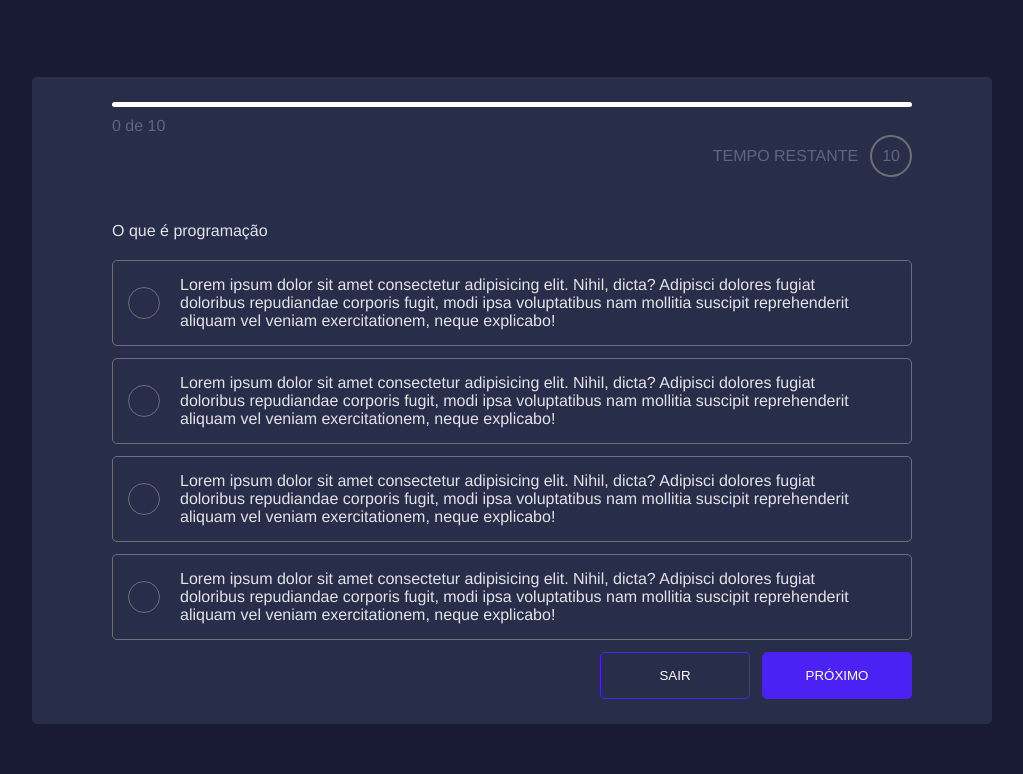
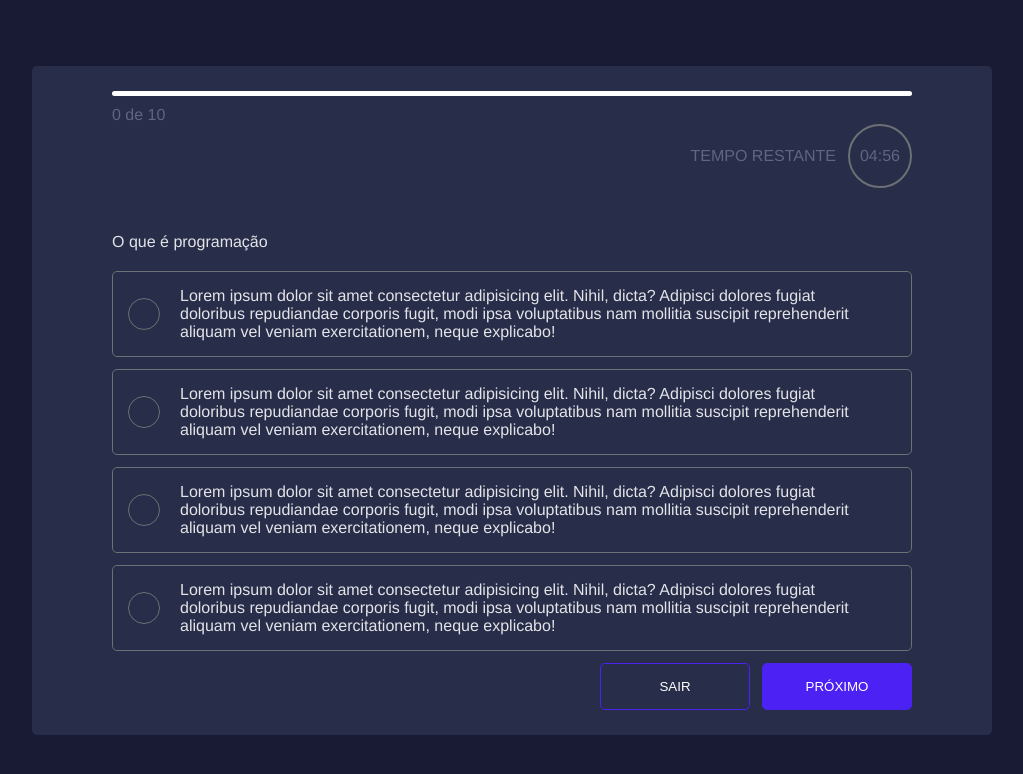
Before and after one commit to Edson2001/quizzgame, a Vue app: page / in a window 1280 px wide. Shown: the top 774 px of the page, without its empty margins (128-1151 px from the left). Built offline with nearby package versions, Linux system fonts and the light colour scheme.

Commit message:
cheganado...

```diff
--- a/src/assets/scss/root.scss
+++ b/src/assets/scss/root.scss
@@ -55,8 +55,12 @@ body{
             .counter-time{
                 margin-left: 12px;
                 border: 2px solid #6c7074;
-                padding: 10px;
+                height: 60px;
+                display: flex;
+                justify-content: center;
+                align-items: center;
                 border-radius: 50%;
+                width: 60px;
             }
             span{
                 text-transform: uppercase;
@@ -98,6 +102,12 @@ body{
                     max-width: 700px;
                 }
             }
+            .selected{
+                border: 1px solid #2193eb;
+                .check-option{
+                    background: #2193eb;
+                }
+            }
         }
         .game-buttons{
             display: flex;
--- a/src/components/game.vue
+++ b/src/components/game.vue
@@ -13,7 +13,7 @@
                     <span>Tempo restante</span>
                     <div class="counter-time">
                         <div class="range">
-                            10
+                            {{timeGame}}
                         </div>
                     </div>
                 </div>
@@ -36,7 +36,33 @@ import gameText from "./gamecomponent/questions.vue"
 import gameOptions from "./gamecomponent/gameOptions.vue"
 import buttonsGame from "./gamecomponent/buttonsGame.vue"
 
+import {ref} from "vue"
 import {useStore} from '../store'
 
+const timeGame = ref(0)
 const store = useStore()
+
+function startTimer(duration) {
+    var timer = duration, minutes, seconds;
+    setInterval(function () {
+        minutes = parseInt(timer / 60, 10);
+        seconds = parseInt(timer % 60, 10);
+
+        minutes = minutes < 10 ? "0" + minutes : minutes;
+        seconds = seconds < 10 ? "0" + seconds : seconds;
+
+        timeGame.value = minutes + ":" + seconds;
+
+        if (--timer < 0) {
+            timer = duration;
+        }
+    }, 1000);
+}
+
+
+    var fiveMinutes = 60 * 5
+
+    startTimer(fiveMinutes)
+
+
 </script>
--- a/src/components/gamecomponent/gameOptions.vue
+++ b/src/components/gamecomponent/gameOptions.vue
@@ -1,7 +1,7 @@
 <template>
-    <ul class="game-options">
-        <li v-for="item in question.options" :key="item">
-            <div class="check-option"></div>
+    <ul class="game-options ">
+        <li v-for="(item, key) in question.options" @click="selectQuestion(key)" :class="selected.index == key ? selected.class : ''" :key="key">
+            <div class="check-option "></div>
             <div class="text-option">{{item}} </div>
         </li>
     </ul>
@@ -10,9 +10,24 @@
 <script setup>
 
 import {useStore} from '../../store'
-import { computed, ref } from 'vue';
+import { computed, ref } from 'vue'
+
 const store = useStore()
+
+const selected = ref({
+    class: '',
+    index: null
+})
+
+function selectQuestion(index){
+
+    selected.value.class = 'selected'
+    selected.value.index = index
+
+    store.state.selectedQuestion = index
+
+}
+
 const question = computed(()=>store.state.currentQuestion)
 
-
 </script>
--- a/src/server.js
+++ b/src/server.js
@@ -33,7 +33,7 @@ export default [
             corporis fugit, modi ipsa voluptatibus nam mollitia suscipit
              reprehenderit aliquam vel veniam exercitationem, neque explicabo!`,
         },
-        rightoption: 2
+        rightoption: 3
     },
     {
         question: 'store as they are bound to the store itself too:',
@@ -51,7 +51,7 @@ export default [
             corporis fugit, modi ipsa voluptatibus nam mollitia suscipit
              reprehenderit aliquam vel veniam exercitationem, neque explicabo!`,
         },
-        rightoption: 2
+        rightoption: 1
     },
     {
         question: 'state from the store but not calling any action. Note you can destructure actions directly from the',
@@ -87,7 +87,7 @@ export default [
             corporis fugit, modi ipsa voluptatibus nam mollitia suscipit
              reprehenderit aliquam vel veniam exercitationem, neque explicabo!`,
         },
-        rightoption: 2
+        rightoption: 4
     },
     {
         question: ' but skip any action or non reactive (non ref/reactive) property',
@@ -105,7 +105,7 @@ export default [
             corporis fugit, modi ipsa voluptatibus nam mollitia suscipit
              reprehenderit aliquam vel veniam exercitationem, neque explicabo!`,
         },
-        rightoption: 2
+        rightoption: 3
     },
     {
         question: 'This will also create refs for properties added by plugins',
@@ -159,7 +159,7 @@ export default [
             corporis fugit, modi ipsa voluptatibus nam mollitia suscipit
              reprehenderit aliquam vel veniam exercitationem, neque explicabo!`,
         },
-        rightoption: 2
+        rightoption: 3
     },
     {
         question: 'There is also another possible syntax to define stores.',
@@ -177,7 +177,7 @@ export default [
             corporis fugit, modi ipsa voluptatibus nam mollitia suscipit
              reprehenderit aliquam vel veniam exercitationem, neque explicabo!`,
         },
-        rightoption: 2
+        rightoption: 4
     }
 
 ]
--- a/src/store/index.js
+++ b/src/store/index.js
@@ -12,6 +12,7 @@ export const useStore = defineStore('game',()=>{
         currentQuestionPostion: 0,
         totalQuestion: questions.length,
         currentQuestion: questions[0],
+        selectedQuestion: null,
         user:{
             //número de perguntas acetadas
             score: 0,
@@ -28,7 +29,16 @@ export const useStore = defineStore('game',()=>{
             let newQuestionPosition = state.currentQuestionPostion++
 
             state.currentQuestion = questions[newQuestionPosition]
-            toast('Boa! continua assim.')
+
+            if(state.selectedQuestion && state.selectedQuestion == state.currentQuestion.rightoption){
+
+                toast.success('Boa! continua assim.')
+
+                return
+            }
+
+            toast.error('Resposta errada, pode tentar denovo no final do jogo .')
+
             console.log(state.currentQuestion)
 
         }
```
